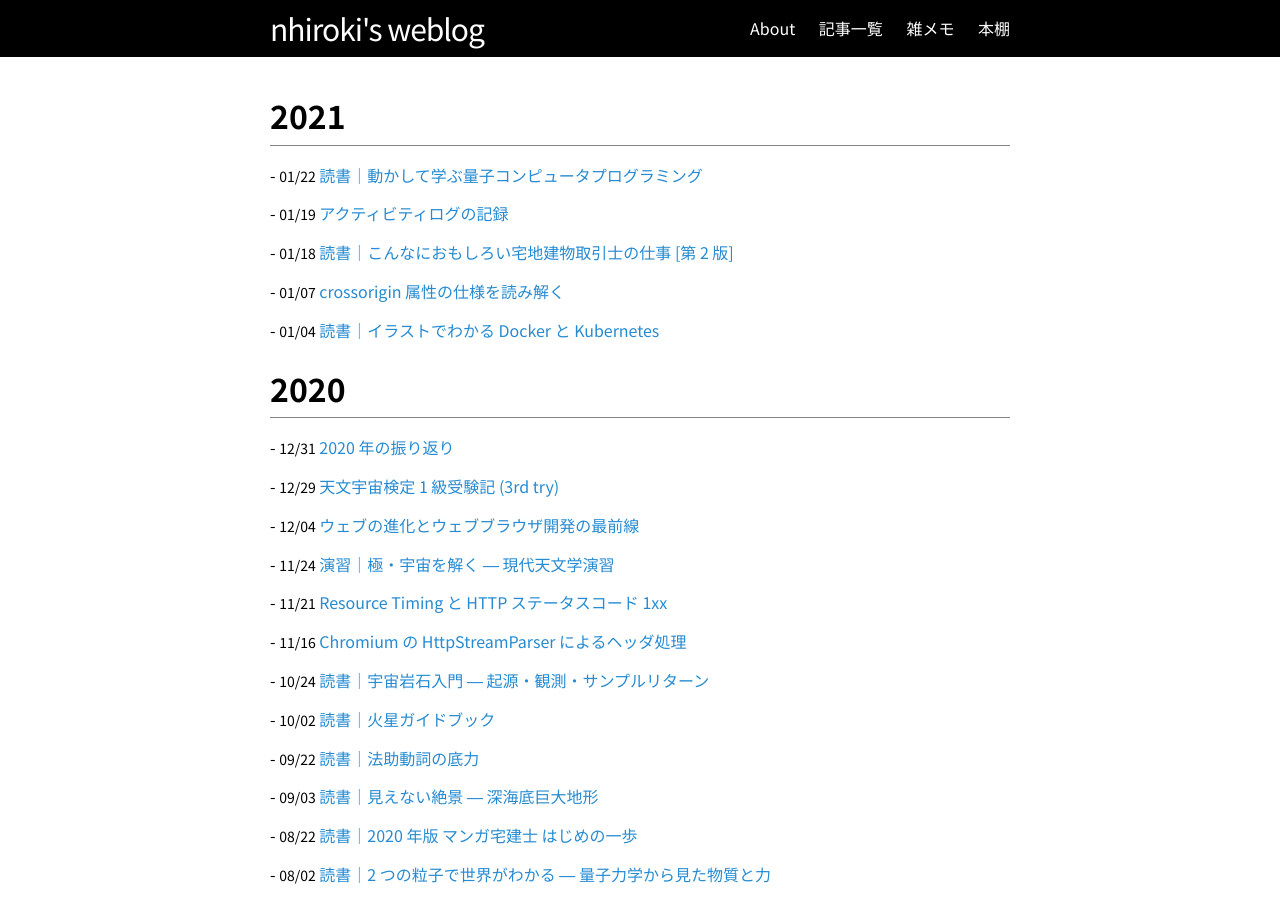
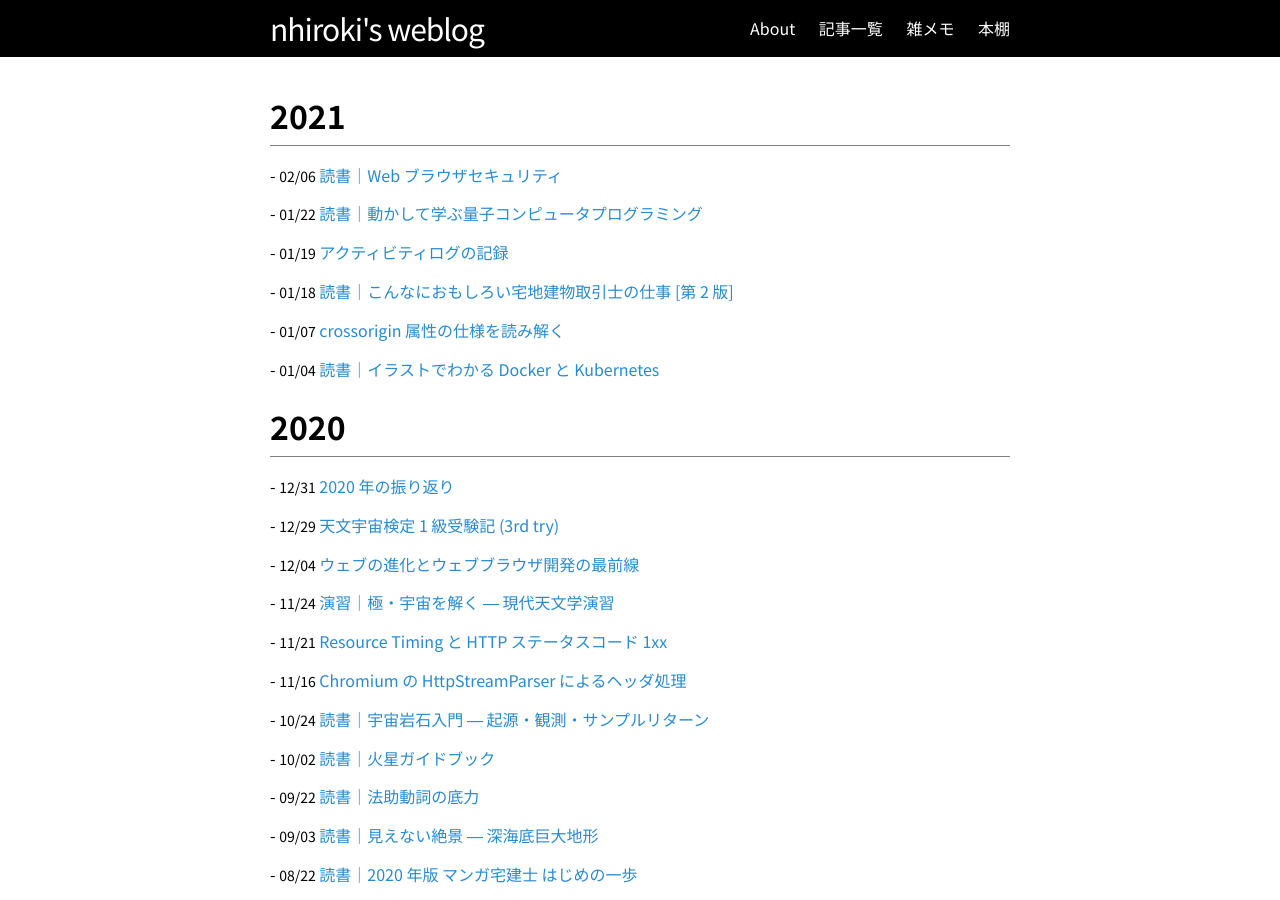
Before and after one commit to nhiroki/nhiroki.github.io, a Jekyll site: the page built from index.html, in a window 1280 px wide and 900 px high. Built offline with Jekyll 4.4.1, drawn with Linux system fonts in a browser that asks for light colours; some of the changed lines change nothing that is shown.

Commit message:
Publish a new article

```diff
--- /dev/null
+++ b/_posts/2021-02-06-book-web-browser-security.md
@@ -0,0 +1,76 @@
+---
+layout: post
+title: "読書｜Web ブラウザセキュリティ"
+date: 2021-02-06 00:00:00 +09:00
+tags: book
+image: /images/book-web-browser-security.webp
+---
+
+『Web ブラウザセキュリティ ― Web アプリケーションの安全性を支える仕組みを整理する』の読書メモです。
+
+![表紙](/images/book-web-browser-security.webp)
+
+# 感想
+
+私は Chromium ブラウザの開発に携わっており、本書で紹介されている機能の実装者の立場で読みました。
+
+- 最新のブラウザセキュリティ機能はブラウザの内部構成 (例えばプロセス分離) に強く依存しているので、ブラウザが何をどう守りたいのか抽象的なところから理解していかないと各機能の必要性がよく分からないと思います。この本はその抽象的なところからしっかり整理してくれているのが良かった。
+- プロセス分離に関して恐らく日本語で最も詳しく整理された資料だと思います。過去の研究実装から最新の仕様までしっかり言及されていて、ここまで調べてまとめあげるのは大変だったと思います。
+- これからウェブブラウザ開発に参加する人に「これ読んで」と渡せて便利な一冊です。
+- 著者が書籍制作を振り返った記事：[きまぐれログ #3: 書籍製作の振り返り](https://diary.shift-js.info/kimagure-03/)
+
+## 類書との比較
+
+下記のようなツイートをした手前、実際読んでみてどうだったか書いてみました。あくまで私の感覚的な比較であり、どっちが良いという話ではないです (情報の鮮度という意味では間違いなく本書を読んだ方が良いです)
+
+<blockquote class="twitter-tweet" data-conversation="none" data-dnt="true"><p lang="ja" dir="ltr">ウェブブラウザセキュリティといえば &quot;The Tangled Web&quot; (翻訳版：めんどうくさい Web セキュリティ) という素晴らしい本があるけど、原著が 2011 年出版で内容がかなり古くなっているので、それに取って代わるような本だと良いなぁと期待しつつ読み進める・・・ <a href="https://twitter.com/hashtag/nhbk?src=hash&amp;ref_src=twsrc%5Etfw">#nhbk</a> <a href="https://t.co/Dk3xI3whOo">pic.twitter.com/Dk3xI3whOo</a></p>&mdash; nhiroki (@nhiroki_) <a href="https://twitter.com/nhiroki_/status/1353244517839773698?ref_src=twsrc%5Etfw">January 24, 2021</a></blockquote> <script async src="https://platform.twitter.com/widgets.js" charset="utf-8"></script>
+
+- 『めんどうくさい Web セキュリティ』はブラウザの提供する各機能について基礎的なところから細かい挙動やセキュリティ上の注意点までを順番に解説しており、いわゆるボトムアップ的なアプローチを取っている。機能毎に紹介していくためとっつきやすい反面、ブラウザ全体で何をどう守るべきなのか俯瞰的な視点が得にくいかもしれない。Flash やブラウザプラグインなど扱う話題が古いながらも多岐に渡っている。
+- 『Web ブラウザセキュリティ』は最初にウェブシステムの分類やブラウザアーキテクチャといったシステムの全体像を整理し、どこにある何を守るべきなのか、守るために必要な機能は何なのかをトップダウン的に紹介している。具体的な攻撃手法を研究論文を大量に引用しながら紹介し、それらに対抗すべく導入されたブラウザセキュリティ機構を最新のものまで詳しく説明している。一般のウェブアプリ開発者にももちろん有用だが、それ以上にウェブセキュリティの研究者にとって有益な情報が多そう。
+
+# 読書メモ
+
+[Twitter でのメモ書き](https://twitter.com/nhiroki_/status/1353010223334584321)
+
+## 第 1 章　Web と Web セキュリティ
+
+- Web の構成要素 (URL, HTTP, HTML)、Web システムの分類 (クライアントサイド・サーバサイド) とそれぞれの構成要素・接続、クライアントにおけるセキュリティの関心事 (リソースの論理・プロセス隔離、Cookie、読み込むリソースの信頼性)、など。
+- これとても気にしてます
+
+> プロセスレベルの隔離について考えるときは、Web ブラウザベンダは実装にあたってパフォーマンスも気にしなくてはならないのだ、ということを頭の片隅に置いておきましょう (中略) セキュリティ向上とパフォーマンスに関する定量的評価に一定のトレードオフがある ― p.19
+
+## 第 2 章　Origin を境界とした基本的な機構
+
+- 制限すべき操作の種類、URL からどのように境界を決めるか、Same-Origin Policy、CORS、CORS 以外の SOP 緩和方法、XSS、CSP、Trusted Types など。
+- これらセキュリティ機能が筋道を立てて紹介されていて分かりやすかった。例えば、SOP は強力だけど XSS は防ぎきれないので CSP があり、さらに CSP でも防げないものがあってそれは・・・みたいな。
+- Mozilla が CSP の論文を出してたの知らなかった。他にも各機能の下敷きになった論文が紹介されていて勉強になった。
+- CSP やその他ポリシー周りはディレクティブが多すぎてテスト (web platform tests) を書くのも走らせるのもめちゃ大変。以前もツイートしたけど、同僚とインターン氏が generator を書いてかなり良くなった。
+
+<blockquote class="twitter-tweet" data-conversation="none" data-dnt="true"><p lang="ja" dir="ltr">[蛇足の蛇足] Referrer Policy はポリシーの種類やコンテキスト間での継承ルールが多岐に渡ることから generator を作って WPT のテストケースを自動生成してるんですが、組み合わせが多すぎてテストを走らせるのが困難だったりします。最近、同僚とインターン氏が頑張ってくれてだいぶ良くなりました</p>&mdash; nhiroki (@nhiroki_) <a href="https://twitter.com/nhiroki_/status/1266042945368514560?ref_src=twsrc%5Etfw">May 28, 2020</a></blockquote> <script async src="https://platform.twitter.com/widgets.js" charset="utf-8"></script>
+
+- CSP や sandbox に関連して [Feature Policy (Permission Policy)](https://w3c.github.io/webappsec-permissions-policy/) の話があっても良いかもと少し思った。
+- 実行コンテキスト間の policy inheritance のルールが feature 毎に違っててカオスという話もある。例えば dedicated worker は親の CSP を継承するけど、親の referrer policy は継承しない、みたいな。この辺は [W3C TAG で議論](https://github.com/w3ctag/design-principles/issues/111) になってて、HTML 仕様で [Policy Container というものにまとめるのはどうかという提案](https://github.com/whatwg/html/issues/4926)が出てたりする。
+- アンカータグが [ping 属性](https://html.spec.whatwg.org/multipage/links.html#ping)を持ってるの知らなかった・・・
+
+## 第 3 章　Web ブラウザのプロセス分離によるセキュリティ
+
+- シングルプロセスアーキテクチャの問題点、プロセス分割モデル (Process-per-BrowsingInstance, Process-per-SiteInstance, Process-per-Site)、memory disclosure attacker の仕組み、Origin Isolation (CORS, CORP, COOP/COEP)、FetchMetadata など。
+- プロセス分離に関して恐らく日本語で最も詳しく整理された資料だと思います。過去の研究実装から最新の仕様までしっかり言及されていて、ここまで調べてまとめあげるのは大変だったと思います。欲を言うと、プロセス分離やメモリ共有の仕様レベルのコンセプトである [Agent や AgentCluster](https://nhiroki.jp/2017/12/10/javascript-parallel-processing#4-%E5%85%B1%E6%9C%89%E3%83%A1%E3%83%A2%E3%83%AA%E3%83%A2%E3%83%87%E3%83%AB) の話も書いてあると良かった。ちょうど最近 [Origin-Agent-Cluster ヘッダ](https://web.dev/origin-agent-cluster/)の話も出ましたね (記事にある通り厳密にはセキュリティのための機能ではないけれども)
+- 本書はセキュリティの本なので Origin Isolation に焦点を当ててアーキテクチャを解説してるんだけど、これを読んで Performance Isolation に焦点を当てたアーキテクチャのまとめ記事があると面白そうだなぁ、と思った。
+- 図 3.4 のマルチプロセスアーキテクチャの図ですが、2007 年の論文の図からの引用なので少し現状と違っていて、今の Chromium ではネットワーク通信もブラウザカーネルとは別プロセス (Network Service) になっているし、ストレージも別プロセス (Storage Service) へ移行している最中です。
+
+## 第 4 章　Cookie に関連した機構
+
+- Cookie 導入の動機、Cookie の持つ属性値、Cookie の性質とその問題 (CSRF 脆弱性・プライバシー・SOP とのセキュリティ境界の相違)、Cookie に関連した最新の動き、など。
+- [_Host- や __Secure- みたいな特別な prefix](https://tools.ietf.org/html/draft-ietf-httpbis-rfc6265bis-03#section-4.1.3) があるの知らなかった
+
+## 第 5 章　リソースの完全性と機密性に関連する機構
+
+- リソースの完全性と機密性の意味とそれらが損なわれたときに起こりうる問題、HTTPS と HSTS、Mixed Content、SubResoucre Integrity (SRI)、Secure Context、など。
+- [TOFU (Trust On First Use)](https://en.wikipedia.org/wiki/Trust_on_first_use) という言葉知らなかった。
+- SRI が opaque filtered response には使えないという話、言われてみると当然なんだけど、こういうのって意外と気づかない。似た話で App Cache や Cache Storage にそれを突っ込んで [Quota API でサイズ変化を見るみたいな攻撃](https://chromestatus.com/feature/5400170344742912)もあった (第 6 章で言及されてた)
+
+## 第 6 章　攻撃手法の発展
+
+- CSP をバイパスする攻撃手法、scripting を使わない攻撃手法、サイドチャネル攻撃、など。
+- 攻撃手法が多岐に渡りすぎてて、セキュリティの専門家がいないとしっかり対応するのは難しそう。
--- a/books.md
+++ b/books.md
@@ -1,7 +1,7 @@
 ---
 layout: page
 title: 本棚
-date: 2021/01/22
+date: 2021/02/06
 permalink: /books/
 ---
 
@@ -198,6 +198,7 @@ permalink: /books/
 - 体系的に学ぶ 安全な Web アプリケーションの作り方 (第 2 版) ― 脆弱性が生まれる原理と対策の実践
 - ブラウザハック
 
+- ([2021](/2021/02/06/book-web-browser-security)) Web ブラウザセキュリティ ― Web アプリケーションの安全性を支える仕組みを整理する
 - ([2020](/2020/06/30/book-real-world-http-2nd-edition)) Real World HTTP ― 歴史とコードに学ぶインターネットとウェブ技術 [第 2 版]
 - ([2017](https://twitter.com/nhiroki_/status/938933691279015936)) 超速! Web ページ速度改善ガイド ― 使いやすさは「速さ」から始まる
 - ([2017](/2017/08/10/book-real-world-http)) Real World HTTP ― 歴史とコードに学ぶインターネットとウェブ技術
```
Also changed, not shown: images/book-web-browser-security.webp (added).
